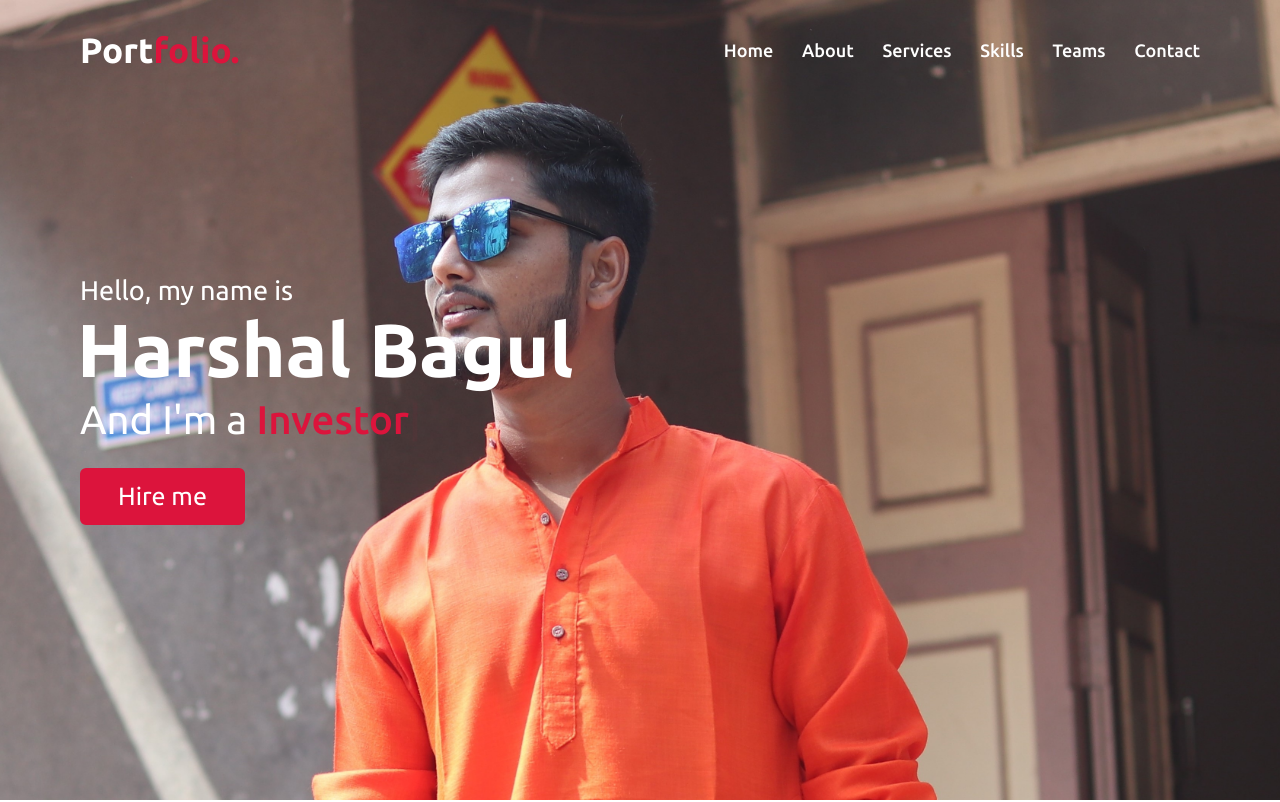
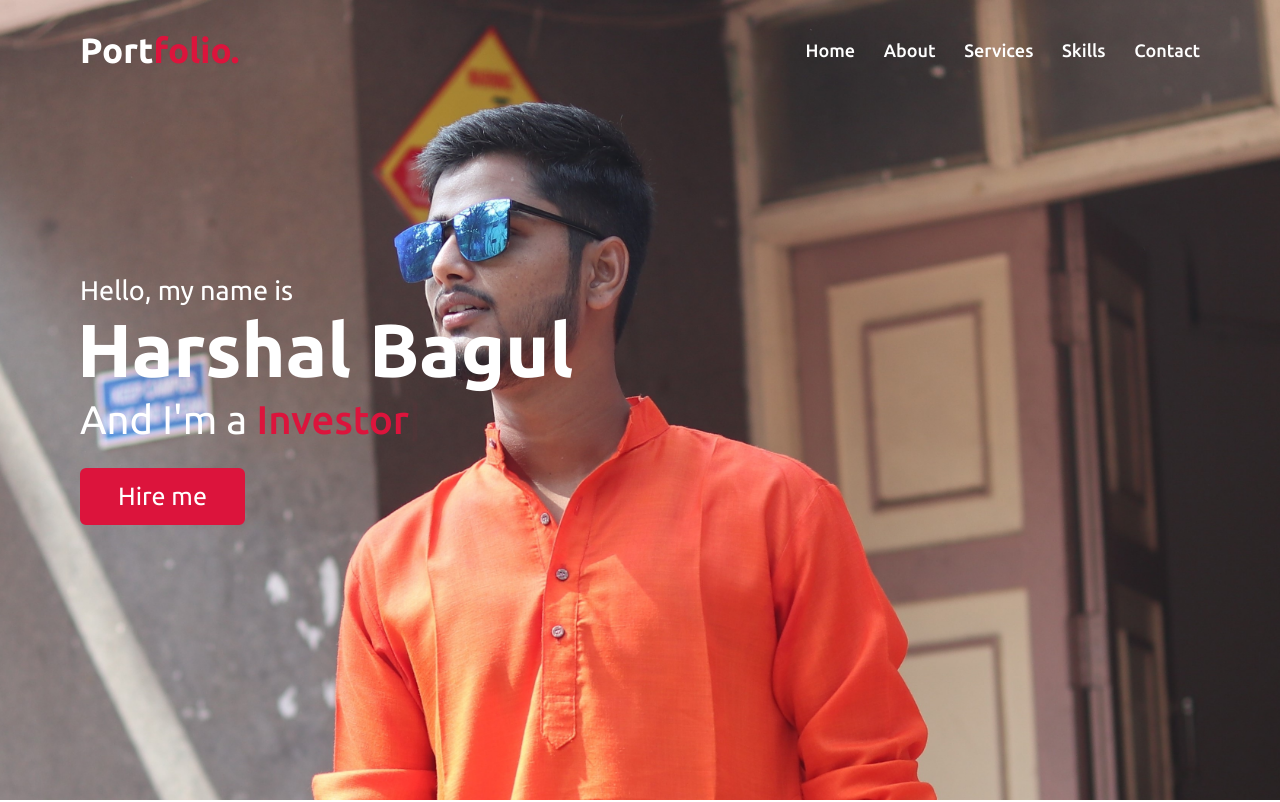
Before and after one commit to HarshalKBagul/HarshalKBagul.github.io, a plain HTML site: page index.html in a window 1280 px wide. Shown: the top 802 px of the page. Drawn offline with nearby package versions, Linux system fonts and the light colour scheme.

Commit message:
delete teams icon

```diff
--- a/index.html
+++ b/index.html
@@ -26,7 +26,6 @@
                 <li><a href="#about" class="menu-btn">About</a></li>
                 <li><a href="#services" class="menu-btn">Services</a></li>
                 <li><a href="#skills" class="menu-btn">Skills</a></li>
-                <li><a href="#teams" class="menu-btn">Teams</a></li>
                 <li><a href="#contact" class="menu-btn">Contact</a></li>
             </ul>
             <div class="menu-btn">
```
